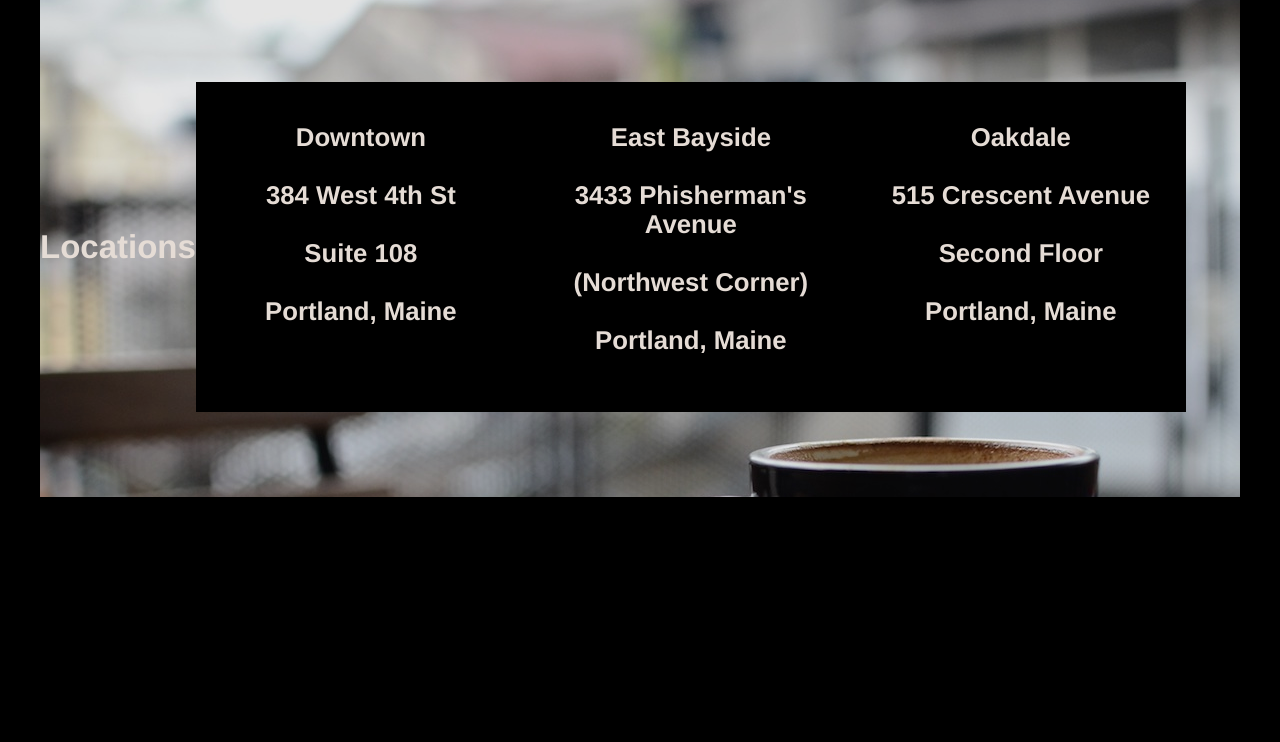
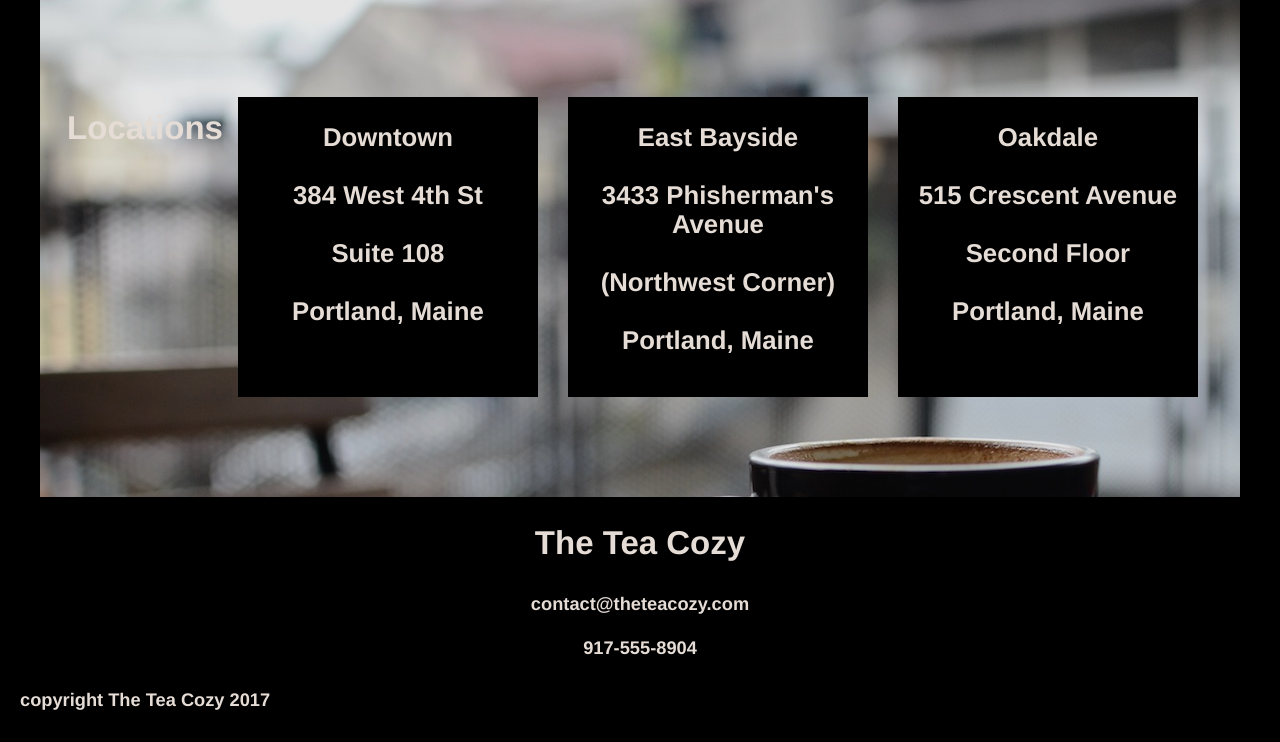
Before and after one commit to cspower5/Tea-Cozy, a plain HTML site: page index.html in a window 1280 px wide. Shown: the part 1466-2208 px from the top of the page. Before the commit the page ends 1963 px from the top, so only its background shows below. Drawn offline with Linux system fonts and the light colour scheme.

Commit message:
Text and Location blocks not centering

```diff
--- a/index.html
+++ b/index.html
@@ -54,8 +54,8 @@
       </div>
 
       <div id="locations" class="locations">
-        <h2>Locations</h2>
         <div class="all-locs">
+          <h2>Locations</h2>
           <div class="loc">
             <h3>Downtown
             <br><br>384 West 4th St
@@ -77,6 +77,17 @@
         </div>
       </div>
     </main>
+    <footer>
+      <div class="contact-info">
+        <h2>The Tea Cozy</h2>
+        <h5>contact@theteacozy.com
+        <br><br>917-555-8904</h5>
+      </div>
+      <div class="copyright">
+        <h5>copyright The Tea Cozy 2017</h5>
+      </div>
+    </footer>
+
 
   </body>
 </html>
--- a/resources/css/style.css
+++ b/resources/css/style.css
@@ -76,7 +76,7 @@ nav span{
   display: flex;
   flex-wrap: wrap;
   justify-content: center;
-  background-color: black;
+  margin: 0 auto;
 }
 .loc{
   width: 300px;
@@ -86,3 +86,13 @@ nav span{
   opacity: 1;
   text-align: center;
 }
+.footer{
+  height: 200px;
+}
+.contact-info {
+  text-align: center;
+}
+.copyright{
+  margin-left: 20px;
+  text-align: left;
+}
```
